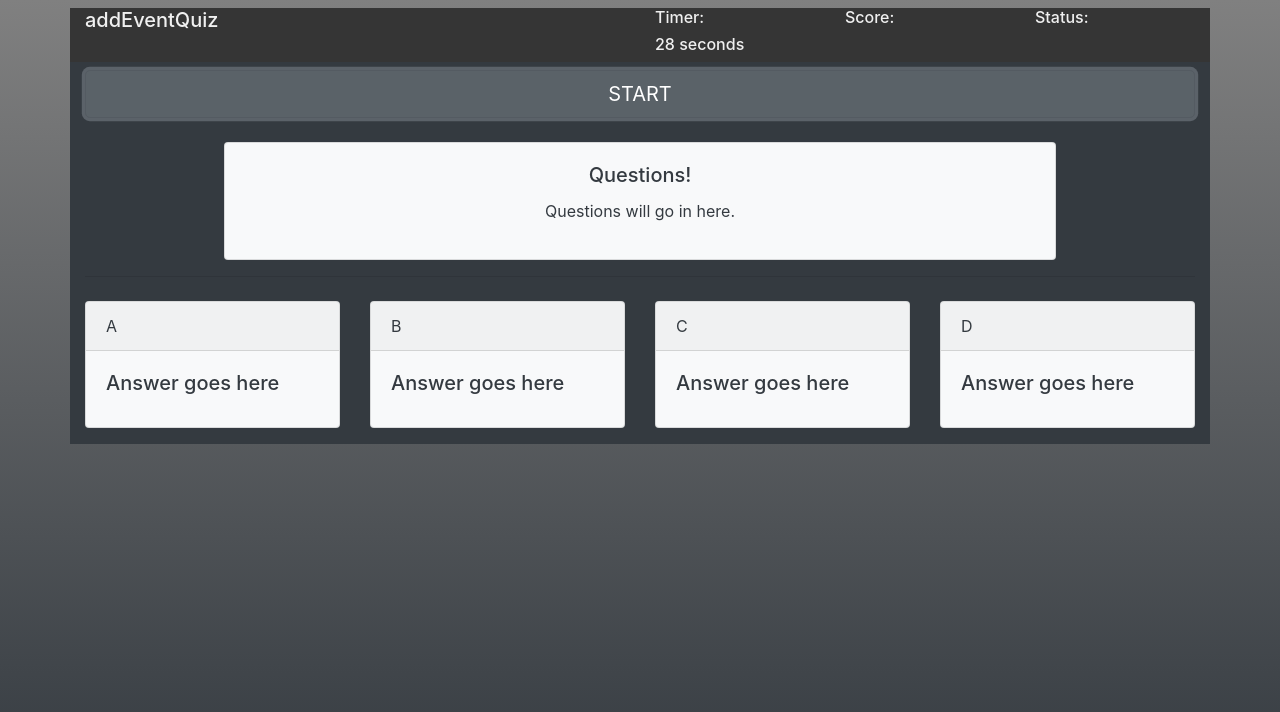
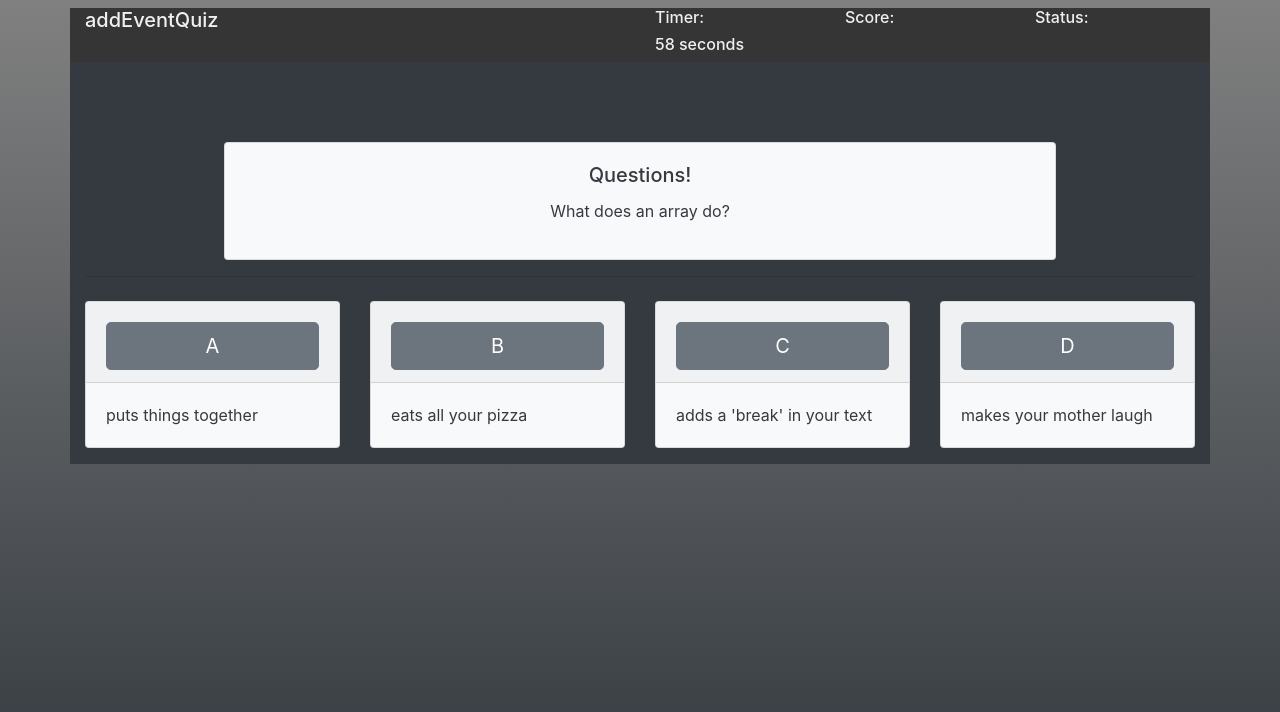
Before and after one commit to Bertodemus/Code-Quiz, a plain HTML site: page index.html in a window 1280 px wide. Both pictures are taken after a click on the button "START". Drawn offline with nearby package versions, Linux system fonts and the light colour scheme.

Commit message:
updated transitions

```diff
--- a/JSquestions.js
+++ b/JSquestions.js
@@ -1,5 +1,7 @@
-var JSquestions = ["What does an array do?", "How do you change background color?", "How do I make a button 'listen' for a click?"];
-var JSanswer0 = ["puts things together"];
-var JSanswer1 = ["eats all your pizza"];
-var JSanswer2 = ["adds a 'break' in your text"];
-var JSanswer3 = ["makes your mother laugh"];
+var QuizQuestions = ["What does an array do?", "How do you change background color?", "How do I make a button 'listen' for a click?"];
+var QuizAnswerA = ["puts things together","answer index 1","answer index 2"];
+var QuizAnswerB = ["eats all your pizza","answer index 1","answer index 2"];
+var QuizAnswerC = ["adds a 'break' in your text","answer index 1","answer index 2"];
+var QuizAnswerD = ["makes your mother laugh","answer index 1","answer index 2"];
+
+var QuizAnswerKey = ["A","C","D"];
--- a/index.html
+++ b/index.html
@@ -18,7 +18,7 @@
 
             <div class="col-md-2">
                 <h6>Timer:</h6>
-                <h6 id="timerText">30 seconds</h6>
+                <h6 id="timerText">60 seconds</h6>
             </div>
 
             <div class="col-md-2">
@@ -32,18 +32,18 @@
         </div>
         <div class="row">
             <div class="col-md-12">
-                <button id="start" type="button" class="btn btn-secondary btn-lg btn-block mt-2">START</button>
+                <button id="startButt" type="button" class="btn btn-secondary btn-lg btn-block mt-2 startFadeIn">START</button>
             </div>
         </div>
         <div class="row">
-            <div id="questions" class="col-md-12 mt-4 text-center d-flex justify-content-center">
+            <div id="questions" class="col-md-12 mt-4 text-center d-flex justify-content-center fadeOut">
                 <div class="card bg-light mb-3 w-75 h-100">
                     <!-- <div class="card-header">
                         This is a place holder... might not need it
                     </div> -->
                     <div class="card-body">
                         <h5 class="card-title">Questions!</h5>
-                        <p class="card-text">Questions will go in here.</p>
+                        <p id="questionCard" class="card-text"></p>
                     </div>
                 </div>
             </div>
@@ -51,46 +51,42 @@
         <hr>
         <div id="answers" class="row mt-4">
             <div class="col-md-3">
-                <div class="card bg-light mb-3">
+                <div id="cardA" class="card bg-light mb-3 fadeOut">
                     <div class="card-header">
-                        A
+                        <button id="buttonA" type="button" class="btn btn-secondary btn-lg btn-block mt-2">A</button>
                     </div>
                     <div class="card-body">
-                        <h5 id="answerA" class="card-title">Answer goes here</h5>
-                        <!-- <p class="card-text">Some quick example text to build on the card title and make up the bulk of the card's content.</p> -->
+                        <p id="answerA" class="card-text"></p>
                     </div>
                 </div>
             </div>
             <div class="col-md-3">
-                <div class="card bg-light mb-3">
+                <div id="cardB" class="card bg-light mb-3 fadeOut">
                     <div class="card-header">
-                        B
+                        <button id="buttonB" type="button" class="btn btn-secondary btn-lg btn-block mt-2">B</button>
                     </div>
                     <div class="card-body">
-                        <h5 id="answerB" class="card-title">Answer goes here</h5>
-                        <!-- <p class="card-text">Some quick example text to build on the card title and make up the bulk of the card's content.</p> -->
+                        <p id="answerB" class="card-text"></p>
                     </div>
                 </div>
             </div>
             <div class="col-md-3">
-                <div class="card bg-light mb-3">
+                <div id="cardC" class="card bg-light mb-3 fadeOut">
                     <div class="card-header">
-                        C
+                        <button id="buttonC" type="button" class="btn btn-secondary btn-lg btn-block mt-2">C</button>
                     </div>
                     <div class="card-body">
-                        <h5 id="answerC" class="card-title">Answer goes here</h5>
-                        <!-- <p class="card-text">Some quick example text to build on the card title and make up the bulk of the card's content.</p> -->
+                        <p id="answerC" class="card-text"></p>
                     </div>
                 </div>
             </div>
             <div class="col-md-3">
-                <div class="card bg-light mb-3">
+                <div id="cardD" class="card bg-light mb-3 fadeOut">
                     <div class="card-header">
-                        D
+                        <button id="buttonD" type="button" class="btn btn-secondary btn-lg btn-block mt-2">D</button>
                     </div>
                     <div class="card-body">
-                        <h5 id="answerD" class="card-title">Answer goes here</h5>
-                        <!-- <p class="card-text">Some quick example text to build on the card title and make up the bulk of the card's content.</p> -->
+                        <p id="answerD" class="card-text"></p>
                     </div>
                 </div>
             </div>
@@ -103,6 +99,8 @@
     <script src="https://cdn.jsdelivr.net/npm/popper.js@1.16.1/dist/umd/popper.min.js" integrity="sha384-9/reFTGAW83EW2RDu2S0VKaIzap3H66lZH81PoYlFhbGU+6BZp6G7niu735Sk7lN" crossorigin="anonymous"></script>
     <script src="https://stackpath.bootstrapcdn.com/bootstrap/4.5.2/js/bootstrap.min.js" integrity="sha384-B4gt1jrGC7Jh4AgTPSdUtOBvfO8shuf57BaghqFfPlYxofvL8/KUEfYiJOMMV+rV" crossorigin="anonymous"></script>
     <script src="script.js"></script>
+    <script src="JSquestions.js"></script>
+
 
 </body>
 
--- a/script.js
+++ b/script.js
@@ -1,20 +1,88 @@
 //Variable Assignments
-var startButt = document.querySelector("#start");
+var startButt = document.querySelector("#startButt");
 var timerText = document.querySelector("#timerText");
-var timeLeft = 30;
+var questionNext = 0;
+var timeLeft = 60;
 var score;
 var status;
-var question;
+var questionCard = document.querySelector("#questionCard");
 var answerA = document.querySelector("#answerA");
 var answerB = document.querySelector("#answerB");
 var answerC = document.querySelector("#answerC");
 var answerD = document.querySelector("#answerD");
+var buttonA = document.querySelector("#buttonA");
+var buttonB = document.querySelector("#buttonB");
+var buttonC = document.querySelector("#buttonC");
+var buttonD = document.querySelector("#buttonD");
+    //variables for the transitions
+var QCardSlide = document.querySelector("#questions");
+var AACardSlide = document.querySelector("#cardA");
+var ABCardSlide = document.querySelector("#cardB");
+var ACCardSlide = document.querySelector("#cardC");
+var ADCardSlide = document.querySelector("#cardD");
+
 
 //Start the quiz
 startButt.addEventListener("click", function () {
+    startButt.classList.add("startFadeOut");
+    QCardSlide.classList.add("fadeIn");
+    setTimeout(deckFadeIn,300);
     startTimer();
-    startQuiz();
-},);
+    loadQuiz();
+});
+
+//Take the quiz
+buttonA.addEventListener("click", function () {
+    if (buttonA.textContent === QuizAnswerKey[questionNext]) {
+        console.log("Answer Correct");
+    } else {
+        console.log("incorrect answer");
+        timeLeft = timeLeft - 5;
+    }
+    deckFadeOut();
+    questionNext++;
+    loadQuiz();
+    setTimeout(deckFadeIn,500);
+});
+
+buttonB.addEventListener("click", function () {
+    if (buttonB.textContent === QuizAnswerKey[questionNext]) {
+        console.log("Answer Correct");
+    } else {
+        console.log("incorrect answer");
+        timeLeft = timeLeft - 5;
+    }
+    deckFadeOut();
+    questionNext++;
+    loadQuiz();
+    setTimeout(deckFadeIn,500);
+});
+
+buttonC.addEventListener("click", function () {
+    if (buttonC.textContent === QuizAnswerKey[questionNext]) {
+        console.log("Answer Correct");
+    } else {
+        console.log("incorrect answer");
+        timeLeft = timeLeft - 5;
+    }
+    deckFadeOut();
+    questionNext++;
+    loadQuiz();
+    setTimeout(deckFadeIn,500);
+});
+
+buttonD.addEventListener("click", function () {
+    if (buttonD.textContent === QuizAnswerKey[questionNext]) {
+        console.log("Answer Correct");
+    } else {
+        console.log("incorrect answer");
+        timeLeft = timeLeft - 5;
+    }
+    deckFadeOut();
+    questionNext++;
+    loadQuiz();
+    setTimeout(deckFadeIn,500);
+});
 
 //Timing functions
 function startTimer() {
@@ -29,7 +97,31 @@ function startTimer() {
     }, 1000);
 }
 
+//Card Deck control
+function deckFadeIn() {
+    QCardSlide.classList.add("fadeIn");
+    AACardSlide.classList.add("fadeIn");
+    ABCardSlide.classList.add("fadeIn");
+    ACCardSlide.classList.add("fadeIn");
+    ADCardSlide.classList.add("fadeIn");
+}
+
+function deckFadeOut() {
+    QCardSlide.classList.remove("fadeIn");
+    AACardSlide.classList.remove("fadeIn");
+    ABCardSlide.classList.remove("fadeIn");
+    ACCardSlide.classList.remove("fadeIn");
+    ADCardSlide.classList.remove("fadeIn");
+}
+
 //Quiz functions
+function loadQuiz() {
+    questionCard.textContent = QuizQuestions[questionNext];
+    answerA.textContent = QuizAnswerA[questionNext];
+    answerB.textContent = QuizAnswerB[questionNext];
+    answerC.textContent = QuizAnswerC[questionNext];
+    answerD.textContent = QuizAnswerD[questionNext];
+}
 
 
 //Game Over functions
--- a/style.css
+++ b/style.css
@@ -18,3 +18,34 @@ body {
 #questions, #answers {
     color: #343a40;
 }
+
+.startFadeIn {
+    position: relative;
+    transform: translateY(120px);
+    z-index: 1;
+    opacity: 100;
+    transition-property: opacity, transform;
+    transition-duration: 0.5s;
+}
+
+.startFadeOut {
+    opacity: 0;
+    transform: translateY(100px);
+}
+
+/* #questions, #cardA, #cardB, #cardC, #cardD { */
+.fadeOut {
+    position: relative;
+    opacity: 0;
+    transform: translateY(-20px);
+    transition-property: opacity, transform;
+    transition-duration: 0.5s;
+}
+
+/* #questions:hover, #cardA:hover,  #cardB:hover,  #cardC:hover, #cardD:hover { */
+.fadeIn {
+    opacity: 100;
+    transform: translateY(0px);
+    transition-property: opacity, transform;
+    transition-duration: 0.5s;
+}
```
